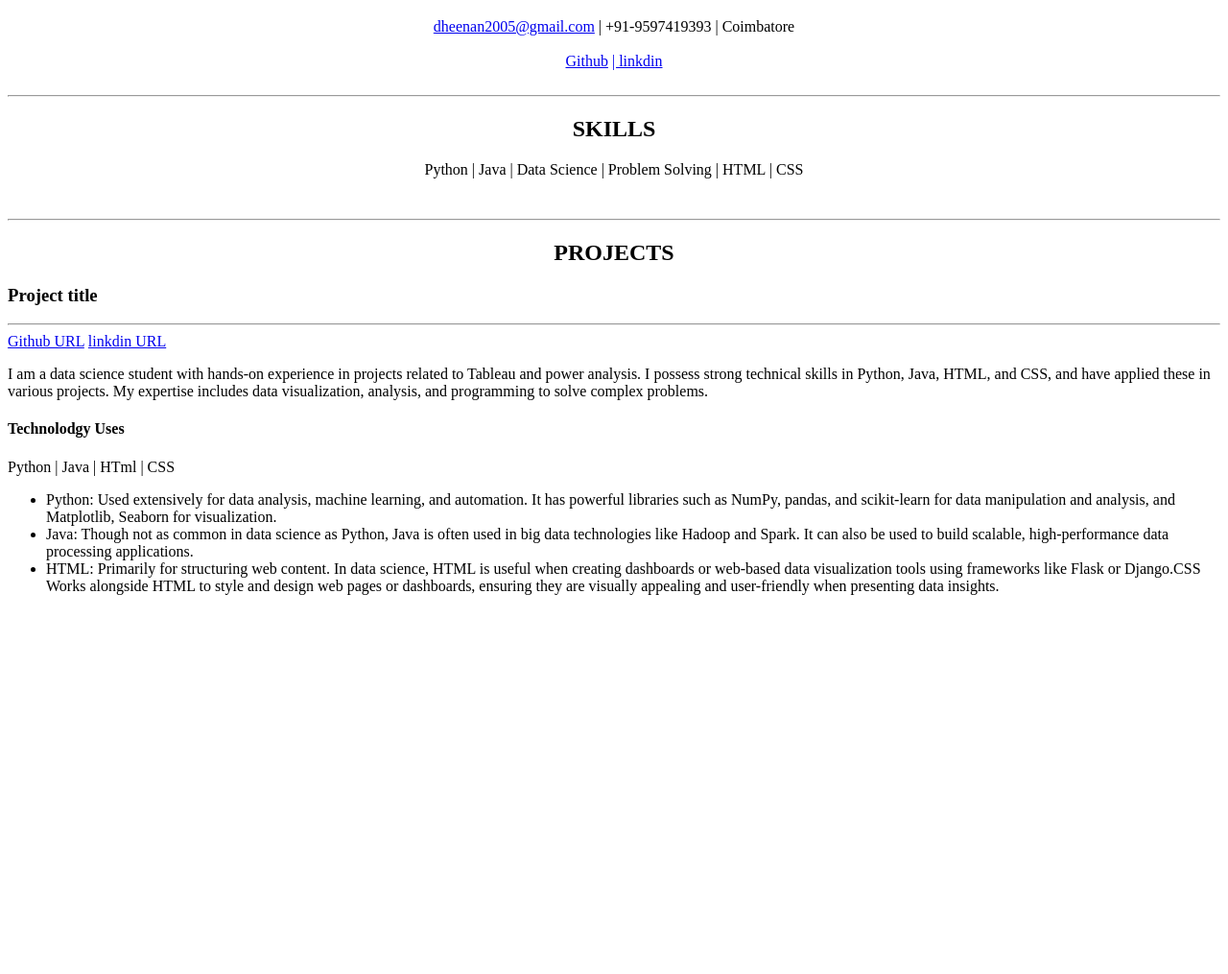
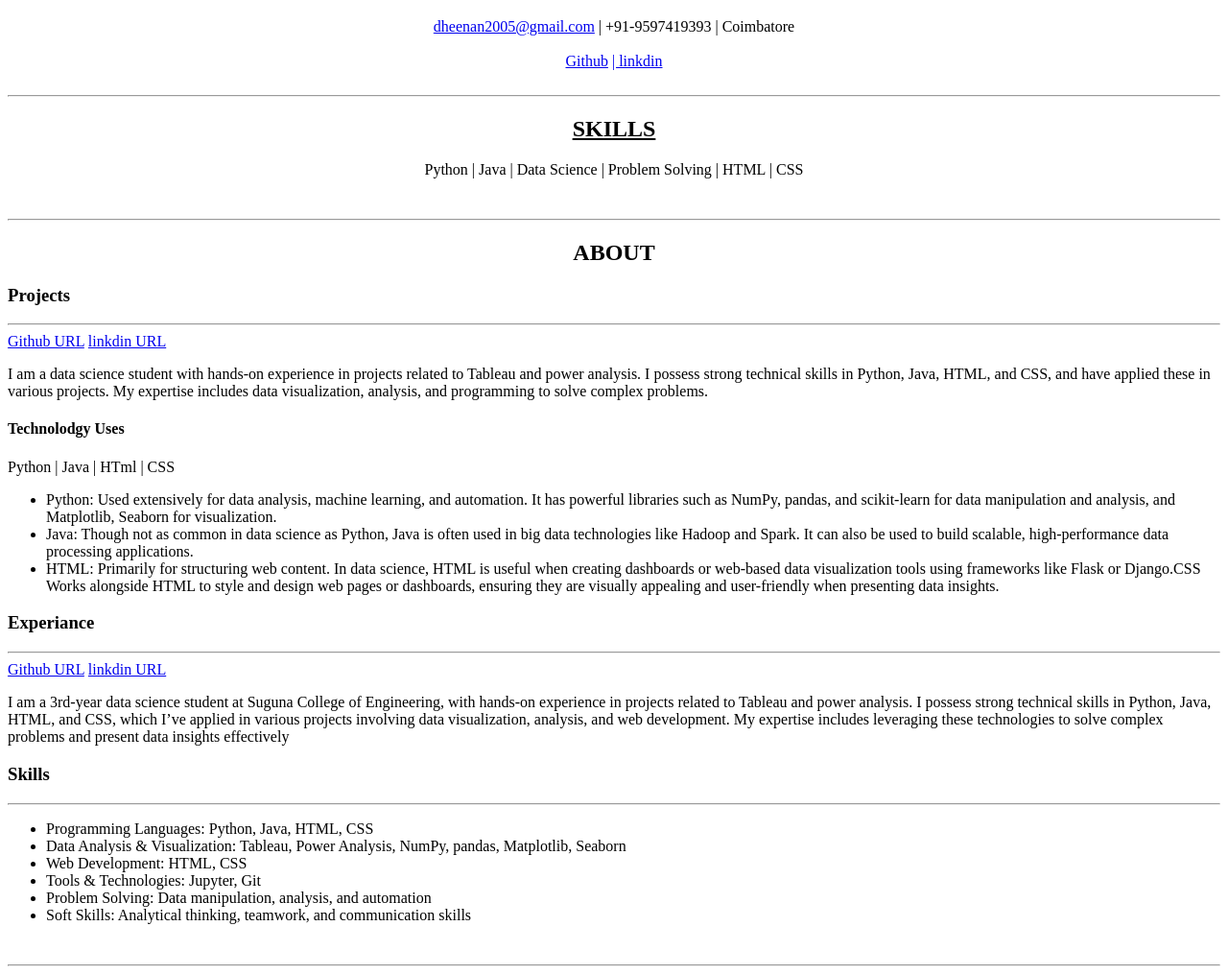
Before and after one commit to Dheenan2124/VS-Code, a plain HTML site: page html-basic Resume make/index.html in a window 1280 px wide. Shown: the part 87-1102 px from the top of the page at 96% size. Before the commit the page ends 800 px from the top, so only its background shows below. Drawn offline with Linux system fonts and the light colour scheme.

Commit message:
add  experiance

```diff
--- a/html-basic Resume make/index.html
+++ b/html-basic Resume make/index.html
@@ -19,7 +19,7 @@
 </div>
 <!--skill details-->
 <div align="center">
-<h2>SKILLS</h2>
+<h2> <u>SKILLS</u></h2>
 
 <P>Python | Java | Data Science | Problem Solving | HTML | CSS</P>
 <br>
@@ -28,11 +28,11 @@
 <!--Projects-->
 <div>
 <div align="center">
-  <h2>PROJECTS</h2>
+  <h2>ABOUT</h2>
   </div>
 
 <div>
-  <h3>Project title</h3>
+  <h3>Projects</h3>
   <hr>
 </div>
 <div>
@@ -57,3 +57,56 @@
 </ul>
 
 </div>
+<!--Experiance -->
+<div>
+
+<div>
+  <h3>Experiance</h3>
+  <hr>
+</div>
+<div>
+  <a href="#">Github URL</a>
+  <a href="#">linkdin URL</a>
+</div>
+<p>
+  I am a 3rd-year data science student at Suguna College of Engineering, with hands-on experience in projects related to Tableau and power analysis. I possess strong technical skills in Python, Java, HTML, and CSS, which I’ve applied in various projects involving data visualization, analysis, and web development. My expertise includes leveraging these technologies to solve complex problems and present data insights effectively
+</p>
+
+</li>
+</ul>
+
+</div>
+<!--Skills-->
+<div>
+
+
+<div>
+  <h3>Skills</h3>
+  <hr>
+</div>
+
+<ul list="circle">
+
+<li>
+Programming Languages: Python, Java, HTML, CSS
+</li>
+<li>
+Data Analysis & Visualization: Tableau, Power Analysis, NumPy, pandas, Matplotlib, Seaborn
+</li>
+<li>
+Web Development: HTML, CSS
+</li>
+<li>
+Tools & Technologies: Jupyter, Git
+</li>
+<li>
+Problem Solving: Data manipulation, analysis, and automation
+</li>
+<li>
+Soft Skills: Analytical thinking, teamwork, and communication skills
+</li>
+</ul>
+<br>
+<hr>
+
+</div>
```
Lines whose indentation alone changed are shown as unchanged.
